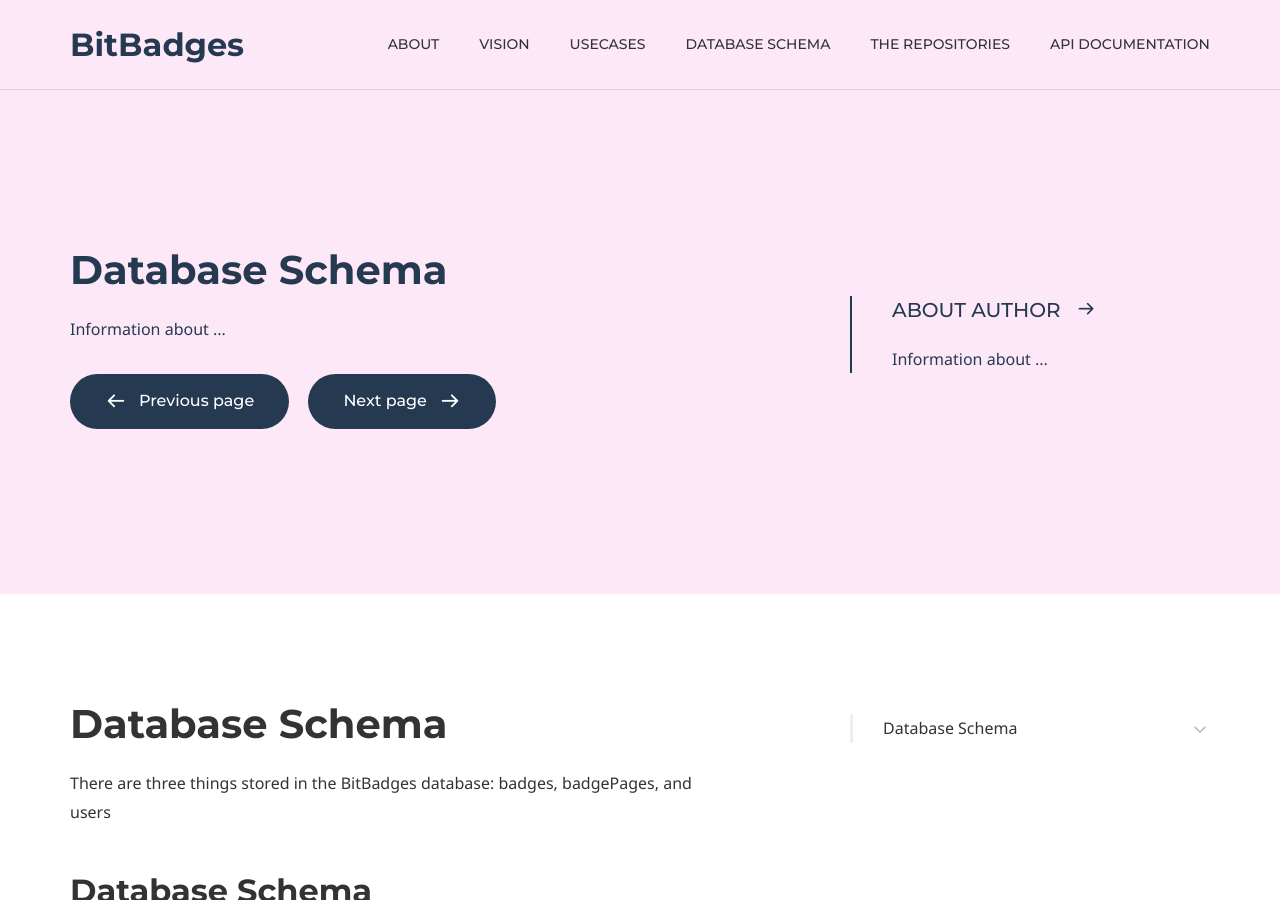
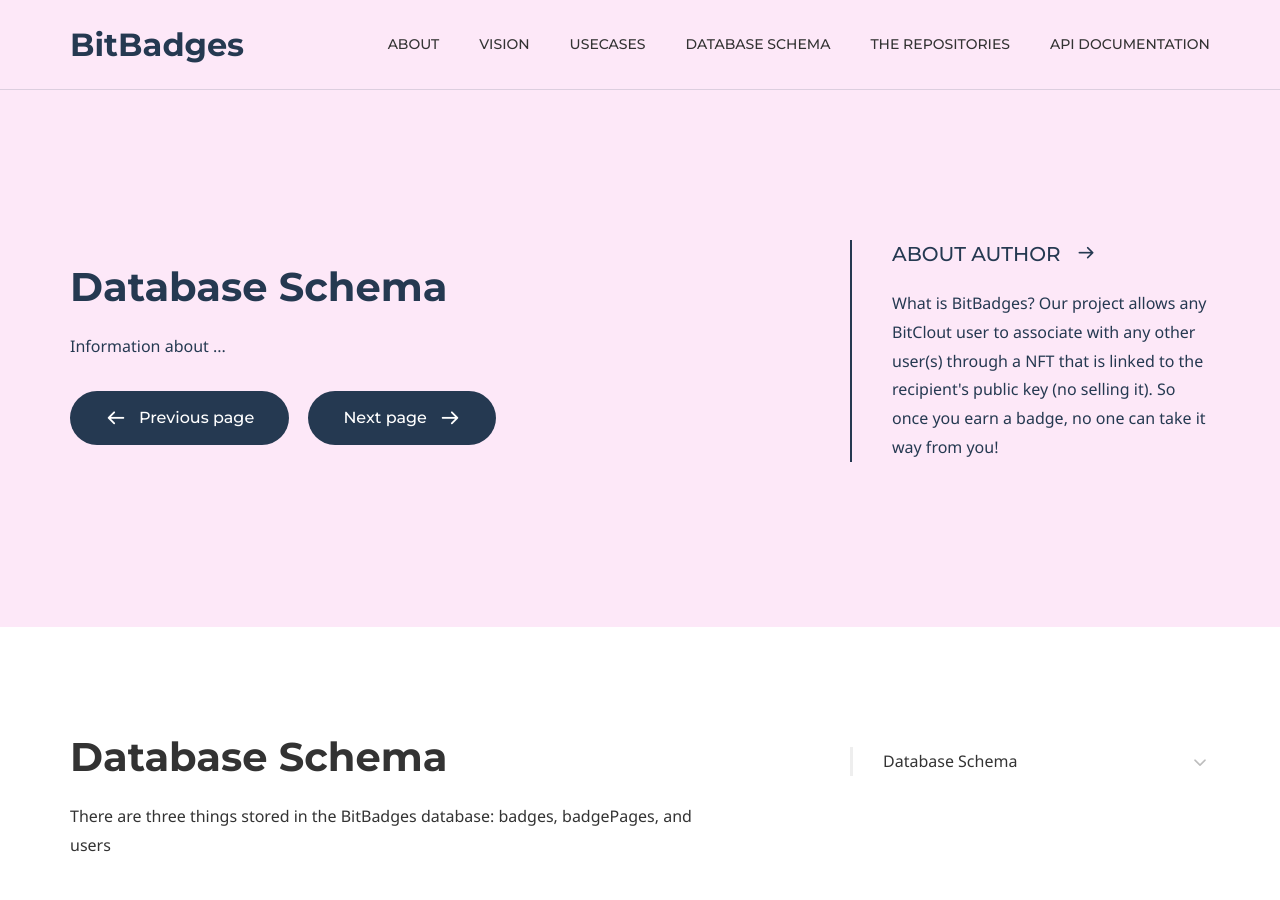
Before and after one commit to BitBadges/bitbadges.github.io, a Jekyll site: the page built from database.md, in a window 1280 px wide and 900 px high. Built offline with Jekyll 4.4.1, drawn with Linux system fonts in a browser that asks for light colours; some web fonts are replaced.

Commit message:
Update database.md

```diff
--- a/database.md
+++ b/database.md
@@ -13,7 +13,7 @@ author:
     title: About Author
     title_url: 'https://www.bitclout.com/u/BitBadges'
     external_url: true
-    description: Information about ...
+    description: What is BitBadges? Our project allows any BitClout user to associate with any other user(s) through a NFT that is linked to the recipient's public key (no selling it). So once you earn a badge, no one can take it way from you!
 
 # Micro navigation
 micro_nav: true
```
